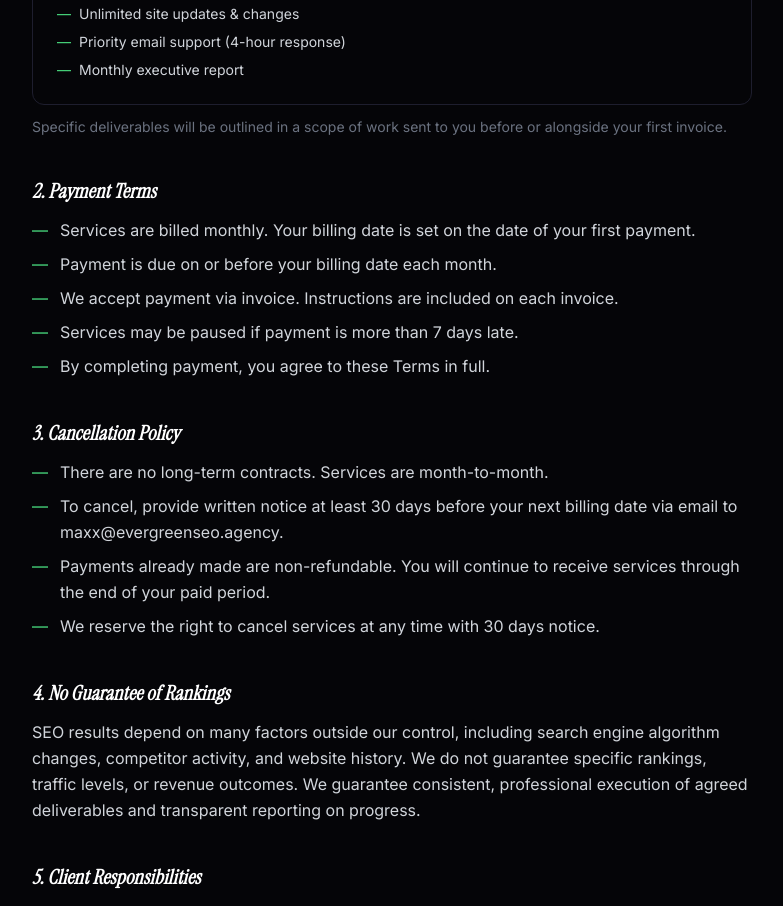
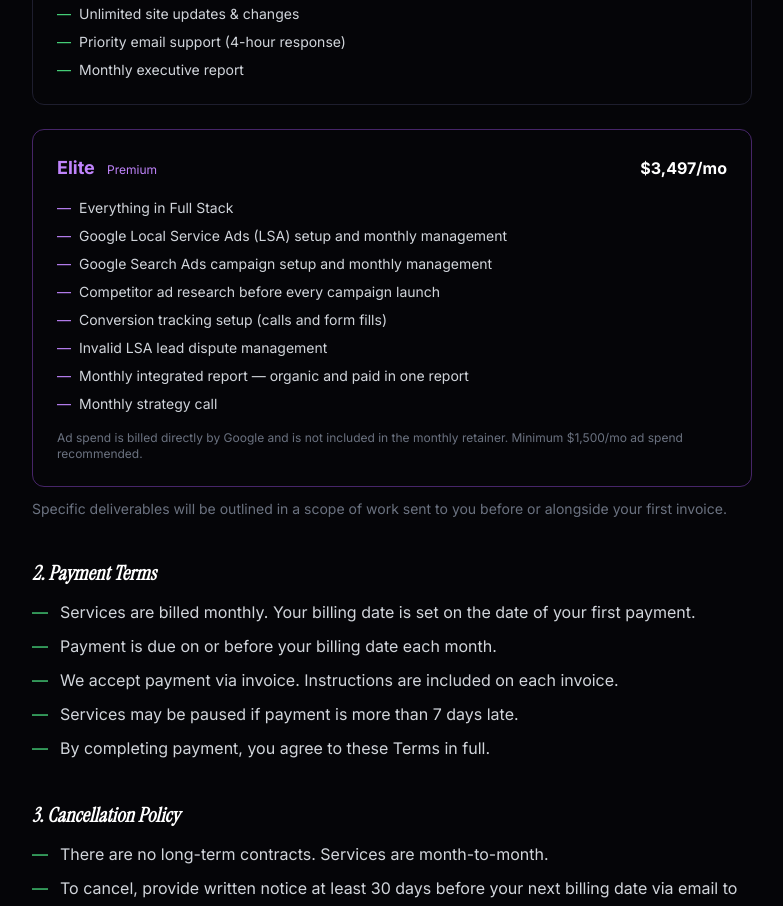
Before and after one commit to EREGMaxx/evergreenseo-agency, a Next.js app: page /terms in a window 1280 px wide. Shown: the part 1520-2426 px from the top of the page, without its empty margins (248-1031 px from the left). Built offline with nearby package versions, Linux system fonts and the light colour scheme.

Commit message:
Add Elite package to Terms of Service

```diff
--- a/app/terms/page.tsx
+++ b/app/terms/page.tsx
@@ -112,6 +112,26 @@ export default function TermsPage() {
                   ].map((f) => <li key={f} className="flex gap-2"><span className="text-green-400 shrink-0">—</span>{f}</li>)}
                 </ul>
               </div>
+              {/* Elite */}
+              <div className="border border-purple-500/40 rounded-xl p-6">
+                <div className="flex items-baseline justify-between mb-4">
+                  <h3 className="text-lg font-bold text-purple-400">Elite <span className="text-xs font-normal text-purple-400 ml-2">Premium</span></h3>
+                  <span className="text-white font-bold">$3,497/mo</span>
+                </div>
+                <ul className="space-y-2 text-sm">
+                  {[
+                    "Everything in Full Stack",
+                    "Google Local Service Ads (LSA) setup and monthly management",
+                    "Google Search Ads campaign setup and monthly management",
+                    "Competitor ad research before every campaign launch",
+                    "Conversion tracking setup (calls and form fills)",
+                    "Invalid LSA lead dispute management",
+                    "Monthly integrated report — organic and paid in one report",
+                    "Monthly strategy call",
+                  ].map((f) => <li key={f} className="flex gap-2"><span className="text-purple-400 shrink-0">—</span>{f}</li>)}
+                </ul>
+                <p className="mt-4 text-xs text-[#6b7280]">Ad spend is billed directly by Google and is not included in the monthly retainer. Minimum $1,500/mo ad spend recommended.</p>
+              </div>
             </div>
             <p className="mt-3 text-sm text-[#6b7280]">
               Specific deliverables will be outlined in a scope of work sent to you before or alongside your first invoice.
```
